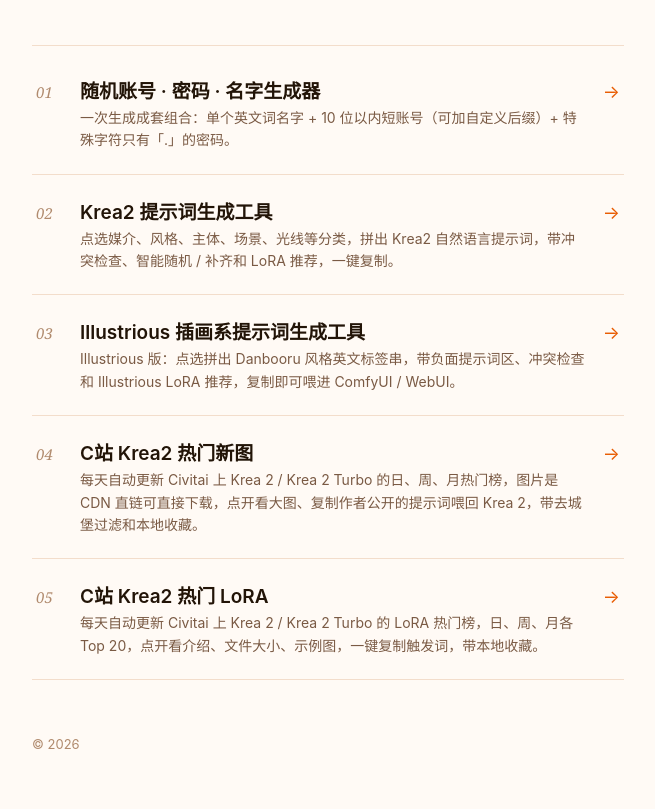
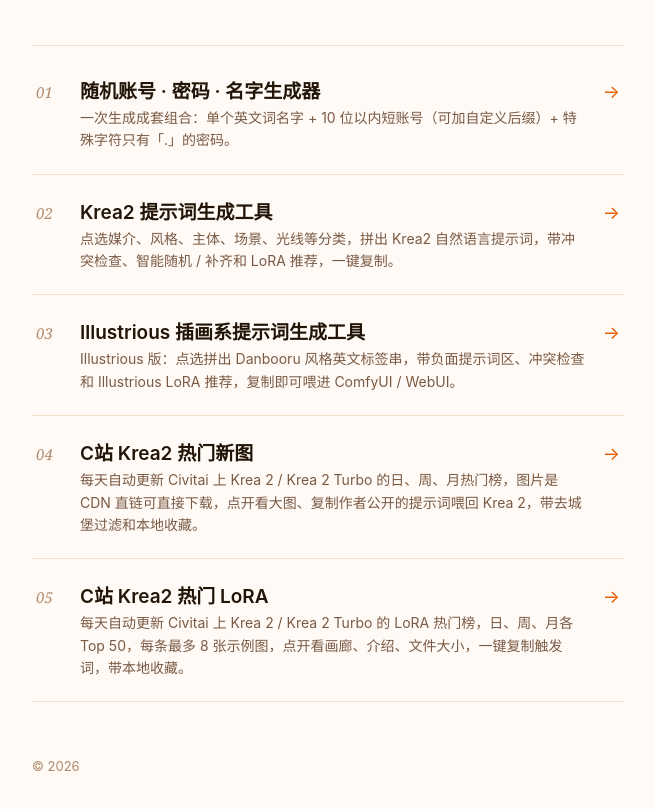
Before and after one commit to CCGH101/CCGH101.github.io, a plain HTML site: page index.html in a window 1280 px wide. Shown: the part 199-1008 px from the top of the page, without its empty margins (312-967 px from the left). Drawn offline with Linux system fonts and the light colour scheme.

Commit message:
Update index.html: 05 号工具改为 Top 50、每条 8 张示例图

```diff
--- a/index.html
+++ b/index.html
@@ -72,7 +72,7 @@
       <span class="no">05</span>
       <span>
         <span class="name">C站 Krea2 热门 LoRA</span>
-        <div class="desc">每天自动更新 Civitai 上 Krea 2 / Krea 2 Turbo 的 LoRA 热门榜，日、周、月各 Top 20，点开看介绍、文件大小、示例图，一键复制触发词，带本地收藏。</div>
+        <div class="desc">每天自动更新 Civitai 上 Krea 2 / Krea 2 Turbo 的 LoRA 热门榜，日、周、月各 Top 50，每条最多 8 张示例图，点开看画廊、介绍、文件大小，一键复制触发词，带本地收藏。</div>
       </span>
       <span class="arrow">→</span>
     </a>
```
